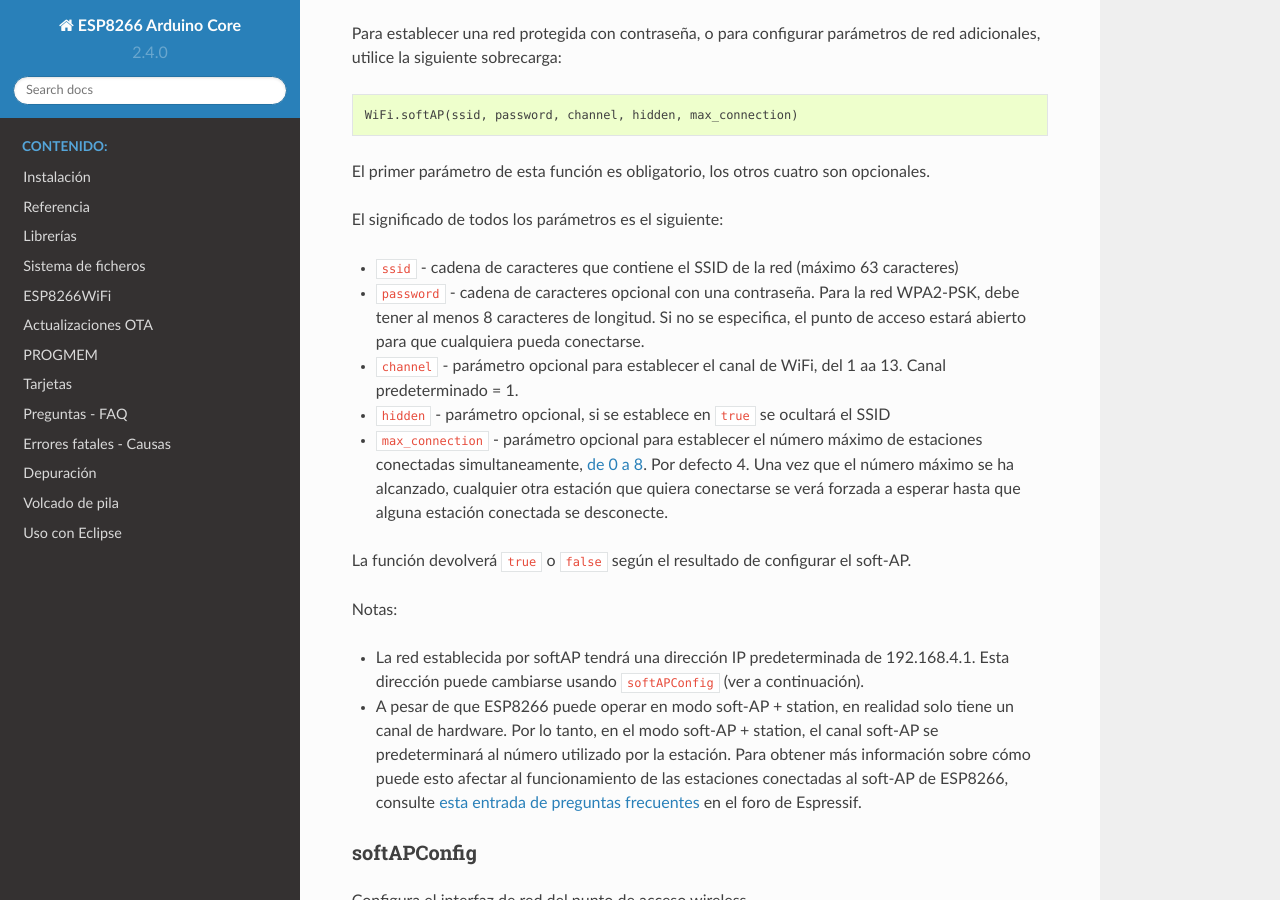
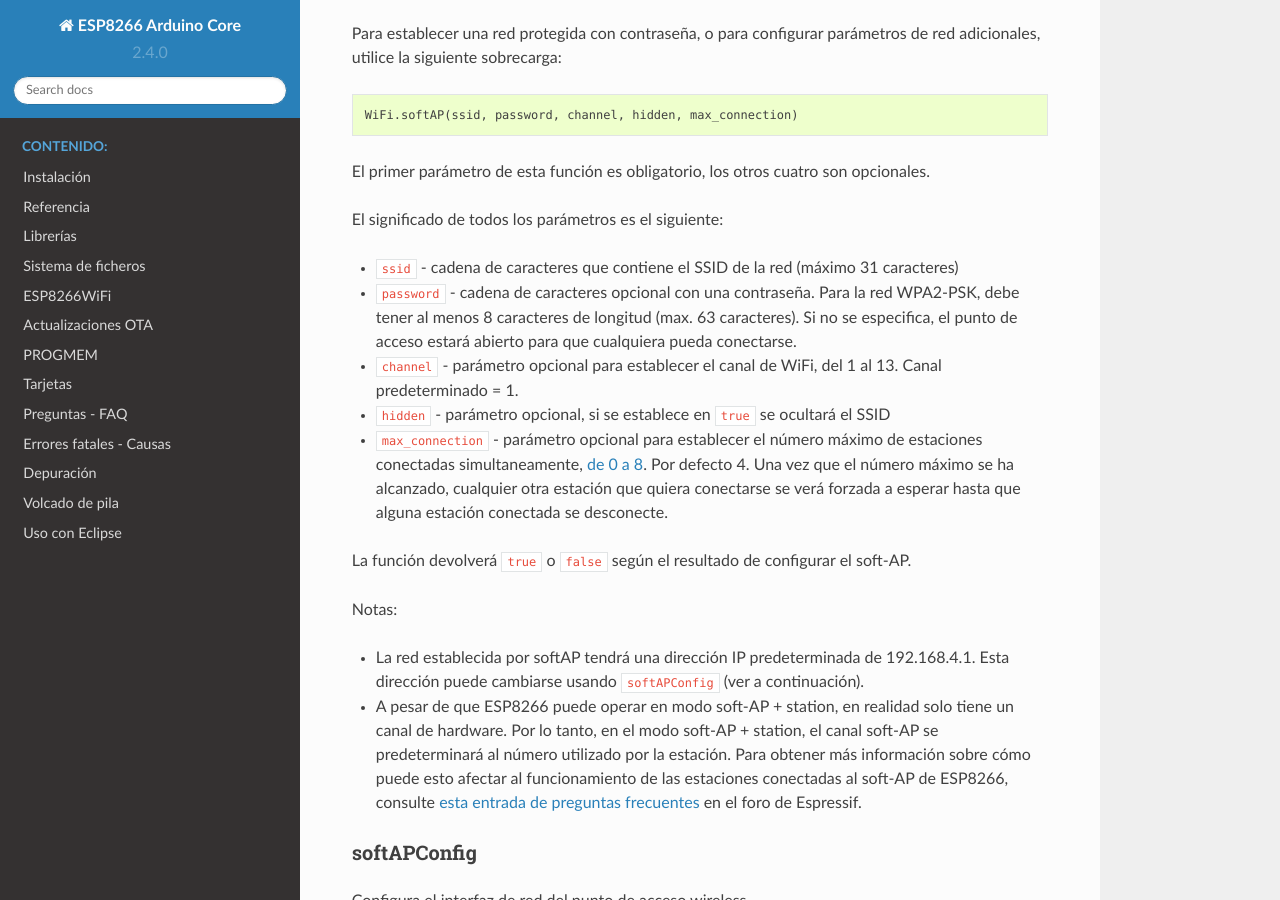
Before and after one commit to lrmoreno007/ESP8266-Arduino-Spanish, a Sphinx documentation site: the page built from doc/esp8266wifi/soft-access-point-class.rst, in a window 1280 px wide and 900 px high, scrolled down 1020 px. Built offline with Sphinx 7.4.7 and the Read the Docs theme 2.0.0, drawn with Linux system fonts in a browser that asks for light colours.

Commit message:
Fix doc for ESP8266WiFi (#5325)

```diff
--- a/doc/esp8266wifi/soft-access-point-class.rst
+++ b/doc/esp8266wifi/soft-access-point-class.rst
@@ -49,11 +49,11 @@ El primer parámetro de esta función es obligatorio, los otros cuatro son opcio
 
 El significado de todos los parámetros es el siguiente:
 
-* ``ssid`` - cadena de caracteres que contiene el SSID de la red (máximo 63 caracteres)
+* ``ssid`` - cadena de caracteres que contiene el SSID de la red (máximo 31 caracteres)
 
-* ``password`` - cadena de caracteres opcional con una contraseña. Para la red WPA2-PSK, debe tener al menos 8 caracteres de longitud. Si no se especifica, el punto de acceso estará abierto para que cualquiera pueda conectarse.
+* ``password`` - cadena de caracteres opcional con una contraseña. Para la red WPA2-PSK, debe tener al menos 8 caracteres de longitud (max. 63 caracteres). Si no se especifica, el punto de acceso estará abierto para que cualquiera pueda conectarse.
 
-* ``channel`` - parámetro opcional para establecer el canal de WiFi, del 1 aa 13. Canal predeterminado = 1.
+* ``channel`` - parámetro opcional para establecer el canal de WiFi, del 1 al 13. Canal predeterminado = 1.
 
 * ``hidden`` - parámetro opcional, si se establece en ``true`` se ocultará el SSID
 
```
